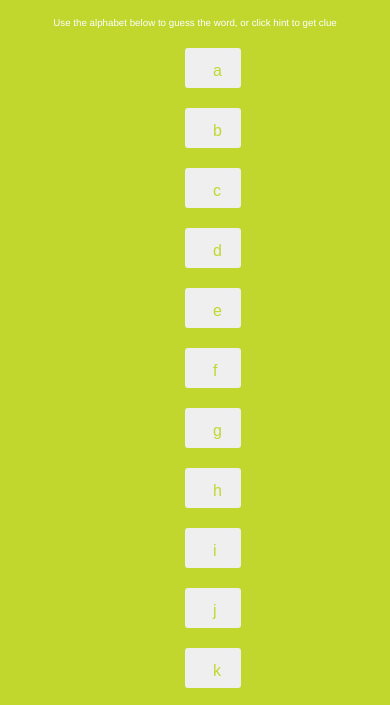
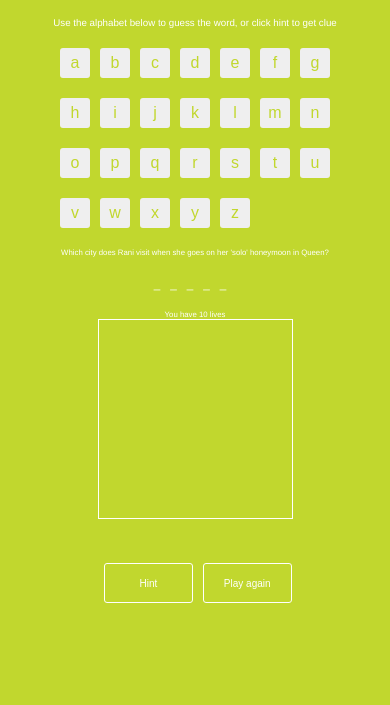
Before and after one commit to piyushshende/Hangman, a plain HTML site: page index.html in a window 390 px wide. Shown: the part 98-803 px from the top of the page. Drawn offline with Linux system fonts and the light colour scheme.

Commit message:
Update style.css

```diff
--- a/style.css
+++ b/style.css
@@ -37,7 +37,7 @@ p {
 }
 
 button {
-    /* width: 50px; */
+    width: 20vw;
     height: 40px;
     border-radius: 3px;
     border: none;
@@ -45,13 +45,15 @@ button {
     margin-left: 10px;
     margin-top: 20px;
     color: #c1d72e;
+    /* max-width: 100%;
+    max-height: 10%; */
 }
 
 .buttons {
     text-align: start;
     margin-left: 175px;
     margin-right: 160px;
-    max-width: 78%;
+    /* max-width: 78%;*/
 }
 
 button:hover {
@@ -88,10 +90,31 @@ canvas {
 }
 
 .block {
-    max-width: 5%;
+    width: 50px;
     border: none;
-    padding: 14px 28px;
+    /* padding: 14px 28px; */
     font-size: 16px;
     cursor: pointer;
     text-align: center;
+    max-width: 50%;
 }
+
+@media(max-width:400px) {
+    .block {
+        width: 30px;
+        height: 30px;
+    }
+    .buttons {
+        margin-left: 50px;
+        width: 300px;
+    }
+    .endbtn {
+        display: flex;
+        margin-left: 94px;
+    }
+    .endbtn button {
+        width: 30%;
+        height: 40px;
+        font-size: 10px;
+    }
+}
```
